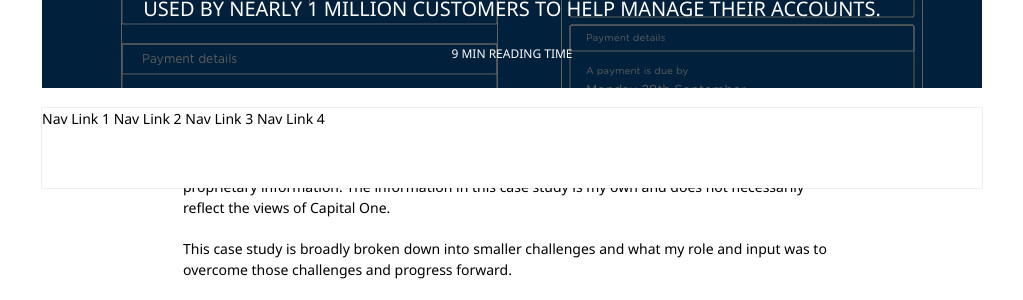
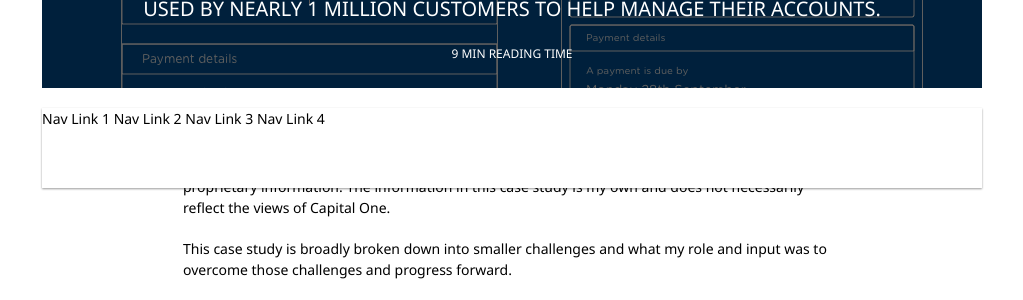
Before and after one commit to syeef/syeefkarim-2016-v0, a Jekyll site: the page built from portfolio/capitalone.md, in a window 1280 px wide. Shown: the part 343-643 px from the top of the page, without its empty margins (128-1151 px from the left). Built offline with Jekyll 4.4.1, drawn with Linux system fonts in a browser that asks for light colours.

```diff
--- a/stylesheets/layout.css
+++ b/stylesheets/layout.css
@@ -224,7 +224,7 @@ h2#title-color-white, h4#title-color-white, h6#title-color-white {
   height: 80px;
   z-index: 150;
   margin-bottom: -80px;
-  box-shadow: 0 0px 1px rgba(0,0,0,.4);
+  box-shadow: 0 1px 2px rgba(0,0,0,.4);
 }
 
 .main-nav-scrolled {
```
